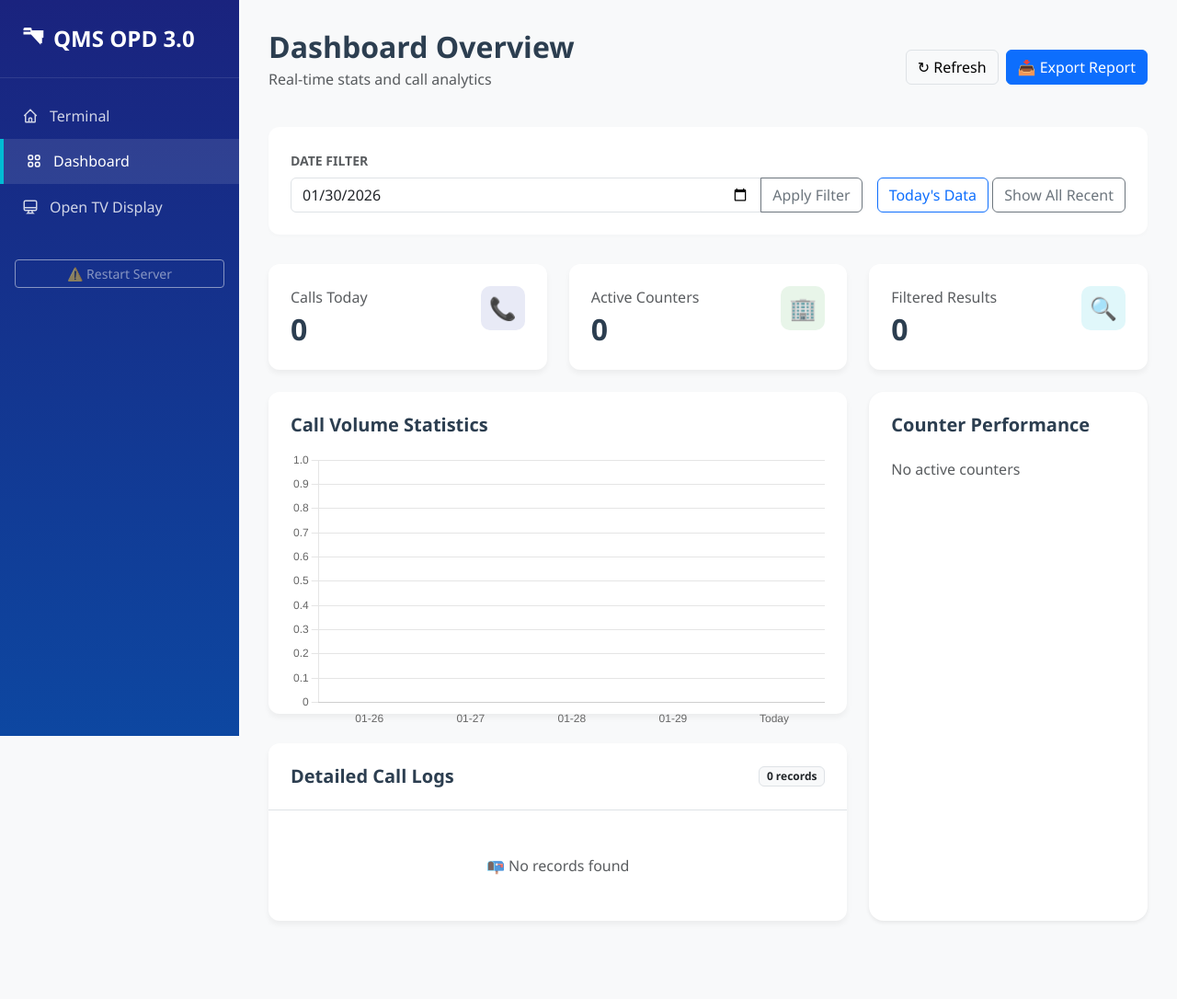
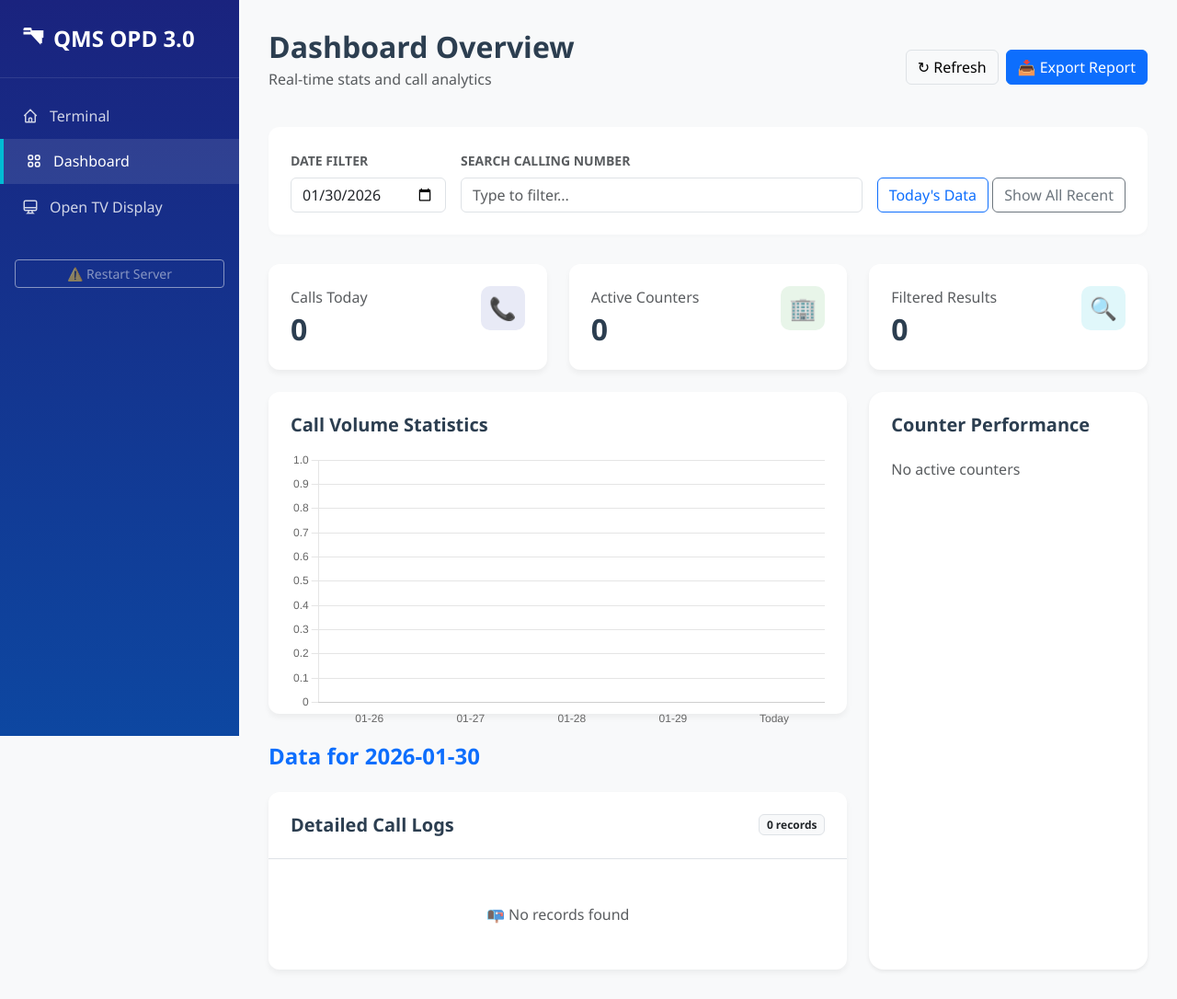
Before and after one commit to pfredz-hsgt/qms-opd3, a Flask app: page /dashboard in a window 1280 px wide. Shown: the whole page at 92% size. Before the commit the page ends 1002 px from the top, so only its background shows below. Run offline with Flask 3, Linux system fonts and the light colour scheme; data that the repository does not hold is empty; some libraries are stand-ins or nearby versions.

Commit message:
update dashboard, fix volume

```diff
--- a/templates/dashboard.html
+++ b/templates/dashboard.html
@@ -267,18 +267,22 @@
 
         <!-- Filter Bar -->
         <div class="filter-bar d-flex flex-wrap gap-3 align-items-end">
+            <div>
+                <label class="form-label text-muted small fw-bold text-uppercase">Date Filter</label>
+                <input type="date" id="date-filter" class="form-control" onchange="loadDataForDate()">
+            </div>
             <div class="flex-grow-1">
-                <label class="form-label text-muted small fw-bold text-uppercase">Date Filter</label>
-                <div class="input-group">
-                    <input type="date" id="date-filter" class="form-control">
-                    <button class="btn btn-outline-secondary" onclick="loadDataForDate()">Apply Filter</button>
-                </div>
+                <label class="form-label text-muted small fw-bold text-uppercase">Search Calling Number</label>
+                <input type="text" id="number-search" class="form-control" placeholder="Type to filter..."
+                    onkeyup="debouncedSearch()">
             </div>
             <div>
                 <button class="btn btn-outline-primary" onclick="loadTodayData()">Today's Data</button>
                 <button class="btn btn-outline-secondary" onclick="loadRecentData()">Show All Recent</button>
             </div>
         </div>
+
+
 
         <!-- Stats Cards -->
         <div class="row g-4 mb-4">
@@ -330,14 +334,16 @@
                     <h5 class="fw-bold mb-3">Call Volume Statistics</h5>
                     <canvas id="callsChart"></canvas>
                 </div>
-
+                <h4 id="selected-date-header" class="text-primary fw-bold mb-4"></h4>
                 <div class="table-custom">
                     <div class="p-4 border-bottom d-flex justify-content-between align-items-center">
                         <h5 class="fw-bold mb-0">Detailed Call Logs</h5>
+
                         <span class="badge bg-light text-dark border" id="table-count-badge">0 records</span>
                     </div>
                     <div class="table-responsive" id="table-content">
                         <!-- Table injected via JS -->
+
                         <div class="text-center p-5 text-muted">
                             <div class="spinner-border text-primary mb-2" role="status"></div>
                             <p>Loading data...</p>
@@ -393,6 +399,9 @@
 
         async function loadRecentData() {
             document.getElementById('date-filter').value = '';
+            document.getElementById('number-search').value = ''; // Clear search
+            updateDateHeader('Recent Records (Last 500)');
+
             showLoading(true);
             try {
                 const response = await fetch('/api/logs/recent?limit=500');
@@ -408,25 +417,29 @@
 
         async function loadDataForDate() {
             const selectedDate = document.getElementById('date-filter').value;
+            // Clear search when changing date
+            document.getElementById('number-search').value = '';
+
             if (!selectedDate) return loadRecentData();
 
+            updateDateHeader(`Data for ${selectedDate}`);
             showLoading(true);
             try {
                 const response = await fetch(`/api/logs/date/${selectedDate}`);
                 const result = await response.json();
                 if (result.status === 'success') {
                     processData(result.data);
-
-                    // Also try to update chart with context if possible,
-                    // for now just chart the current selection vs typical?
-                    // Or we stick to the plan: "Today" vs "Last 5 Days" chart is separate.
-                    // Let's load the chart data separately to ensure it is always "Trend" based
                     updateChartWithHistory();
                 }
             } catch (error) {
                 console.error(error);
             }
             showLoading(false);
+        }
+
+        function updateDateHeader(text) {
+            const el = document.getElementById('selected-date-header');
+            if (el) el.textContent = text;
         }
 
         // Function to fetch last 5 days data for the chart
@@ -478,8 +491,10 @@
 
         // --- Processing & Rendering ---
 
-        function processData(data) {
-            currentData = data;
+        function processData(data, updateGlobals = true) {
+            if (updateGlobals) {
+                currentData = data;
+            }
             document.getElementById('filtered-total').textContent = data.length;
             document.getElementById('table-count-badge').textContent = `${data.length} records`;
 
@@ -618,6 +633,38 @@
                     .catch(err => showToast('Failed to restart', 'bg-danger'));
             }
         }
+
+        // --- Search & Debounce ---
+
+        let searchTimeout;
+
+        function debouncedSearch() {
+            clearTimeout(searchTimeout);
+            searchTimeout = setTimeout(() => {
+                const query = document.getElementById('number-search').value.trim().toLowerCase();
+                filterAndRender(query);
+            }, 300);
+        }
+
+        function filterAndRender(query) {
+            if (!query) {
+                // If query is empty, show all current data
+                processData(currentData, false); // false to skip resetting currentData
+                return;
+            }
+
+            const filtered = currentData.filter(row =>
+                (row.number && row.number.toString().toLowerCase().includes(query))
+            );
+
+            // Update UI with filtered subset
+            document.getElementById('filtered-total').textContent = filtered.length;
+            document.getElementById('table-count-badge').textContent = `${filtered.length} records (Filtered)`;
+            renderTable(filtered);
+            // Optionally update counter stats based on filtered view or keep global? Usually filtered view.
+            renderCounterStats(filtered);
+        }
+
     </script>
 </body>
 
```
Also changed, not shown: templates/display.html (+12 -2 lines), templates/staff.html (+10 -6 lines), Changelog.txt.
